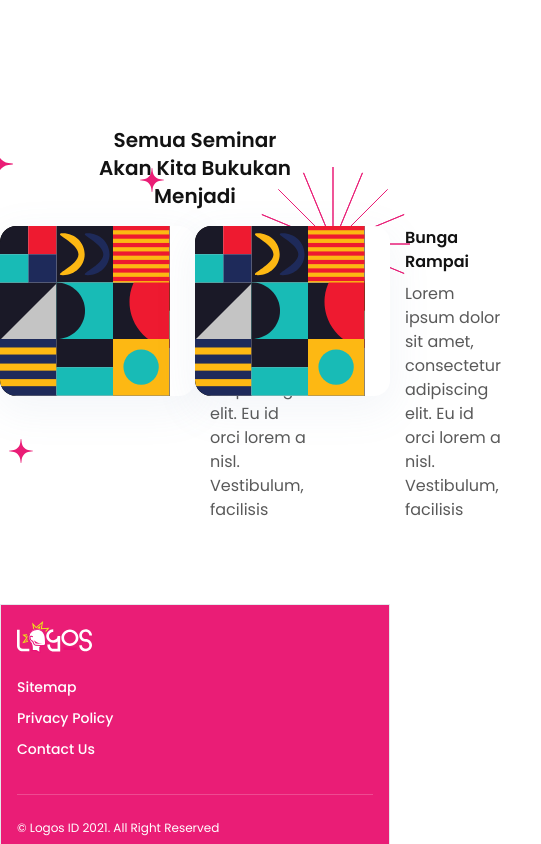
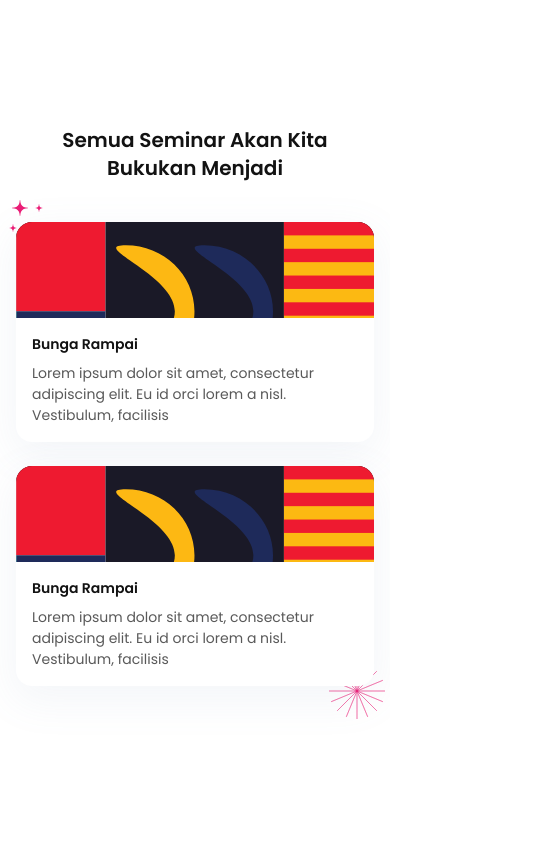
Before and after one commit to logos-engineer/logos-fest, a Next.js app: page / in a window 390 px wide. Shown: the part 2960-3804 px from the top of the page, 541 px wide, since content can reach past the window. Built offline with nearby package versions, Linux system fonts and the light colour scheme.

Commit message:
add responsive book

```diff
--- a/src/components/Homepage/Book.js
+++ b/src/components/Homepage/Book.js
@@ -1,29 +1,29 @@
-import React from 'react';
-import { Container, Grid } from '../Common';
-import CardBook from './Common/CardBook';
-import HeadSection from './Common/HeadSection';
+import React from 'react'
+import { Container, Grid } from '../Common'
+import CardBook from './Common/CardBook'
+import HeadSection from './Common/HeadSection'
 
 const Book = () => {
   return (
     <section id="bunga-rampai" className="pb-20 pt-36 w-full">
       <Container>
-        <Grid>
-          <div className="col-span-6 col-start-4 mb-4">
+        <Grid className="px-4">
+          <div className="col-span-12 mb-4 lg:col-span-6 lg:col-start-4">
             <HeadSection
               title="Semua seminar akan kita bukukan menjadi"
               subtitle=""
             />
           </div>
-          <div className="col-span-6">
+          <div className="col-span-12 lg:col-span-6">
             <CardBook className="pattern-before ornament-star" />
           </div>
-          <div className="col-span-6">
+          <div className="col-span-12 lg:col-span-6">
             <CardBook className="pattern-after ornament-sun" />
           </div>
         </Grid>
       </Container>
     </section>
-  );
-};
+  )
+}
 
-export default Book;
+export default Book
--- a/src/components/Homepage/Common/CardBook.js
+++ b/src/components/Homepage/Common/CardBook.js
@@ -1,16 +1,16 @@
-import clsx from 'clsx';
-import React from 'react';
+import clsx from 'clsx'
+import React from 'react'
 
 const CardBook = ({ className }) => {
   return (
     <div
       className={clsx(
-        'max-h-[170px] relative flex bg-white rounded-2xl shadow-fest ',
+        'lg:max-h-[170px] relative flex flex-col mt-6 bg-white rounded-2xl shadow-fest lg:flex-row lg:mt-0',
         className
       )}
     >
-      <div className="w-[170px] flex-shrink-0">
-        <div className="aspect-w-1 aspect-h-1 bg-black-500 rounded-l-2xl overflow-hidden">
+      <div className="lg:w-[170px] flex-shrink-0 w-full h-24 overflow-hidden lg:h-full lg:overflow-visible">
+        <div className="aspect-w-2 aspect-h-3 lg:aspect-h-1 lg:aspect-w-1 bg-black-500 rounded-2xl overflow-hidden lg:rounded-l-2xl">
           <img
             src="/img/homepage/book/ornament.svg"
             className="object-cover"
@@ -18,17 +18,17 @@ const CardBook = ({ className }) => {
           />
         </div>
       </div>
-      <div className="flex flex-col flex-grow-0 my-auto px-10">
-        <h4 className="text-black-primary font-semibold leading-normal">
+      <div className="flex flex-col flex-grow-0 my-auto p-4 lg:px-10">
+        <h4 className="text-black-primary text-sm font-semibold leading-normal lg:text-base">
           Bunga Rampai
         </h4>
-        <p className="mt-2 text-black-primary text-opacity-70">
+        <p className="mt-2 text-black-primary text-opacity-70 text-sm lg:text-base">
           Lorem ipsum dolor sit amet, consectetur adipiscing elit. Eu id orci
           lorem a nisl. Vestibulum, facilisis{' '}
         </p>
       </div>
     </div>
-  );
-};
+  )
+}
 
-export default CardBook;
+export default CardBook
--- a/src/components/Layout/Footer/FooterLink.js
+++ b/src/components/Layout/Footer/FooterLink.js
@@ -5,7 +5,7 @@ import Link from 'next/link'
 function FooterLink({ href, children }) {
   return (
     <Link passHref href={href}>
-      <a className="relative pb-2 text-white text-sm font-medium border-b-2 border-transparent hover:border-white transition-colors lg:text-lg">
+      <a className="relative pb-2 w-max text-white text-sm font-medium border-b-2 border-transparent hover:border-white transition-colors lg:text-lg">
         {children}
       </a>
     </Link>
--- a/styles/tailwind.css
+++ b/styles/tailwind.css
@@ -64,6 +64,26 @@
 }
 
 /* Book */
+
+.ornament-star::before {
+  content: '';
+  background-image: url('/pattern/homepage/ornament-star-small.svg');
+  width: 34px;
+  height: 32px;
+  top: -10%;
+  left: -2%;
+}
+.ornament-sun::after {
+  content: '';
+  background-image: url('/pattern/homepage/ornament-sun.svg');
+  width: 56px;
+  height: 56px;
+  z-index: -1;
+  bottom: -15%;
+  right: -3%;
+}
+
+@screen lg {
   .ornament-star::before {
     content: '';
     background-image: url('/pattern/homepage/ornament-star.svg');
@@ -90,7 +110,9 @@
     top: -35%;
     left: -5%;
   }
+}
 
+/*React-Slick*/
 .slick-slide {
   overflow: visible !important;
   margin-right: -1px !important;
```
Also changed, not shown: public/pattern/homepage/ornament-star-small.svg (added). Lines whose indentation alone changed are shown as unchanged.
